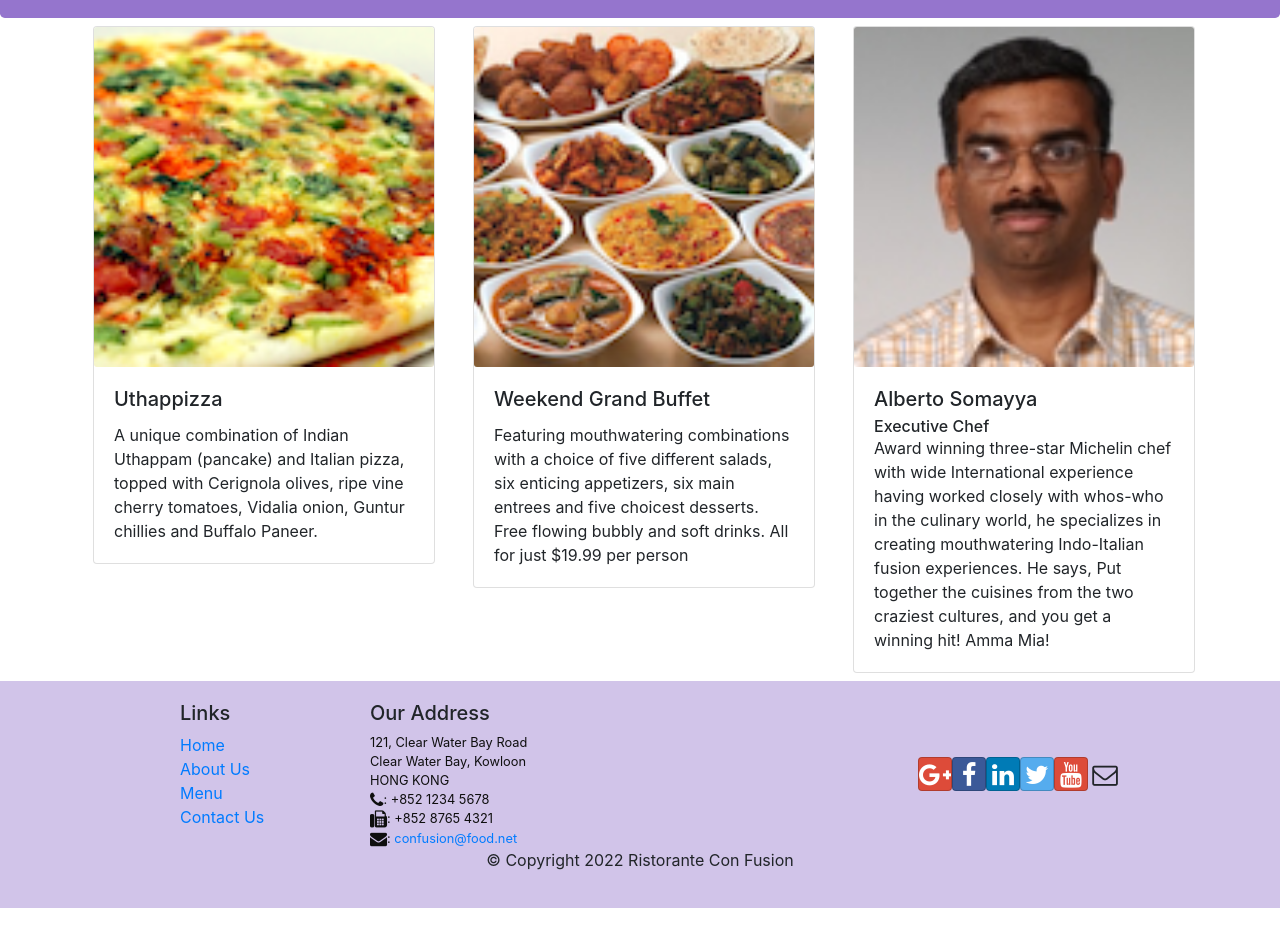
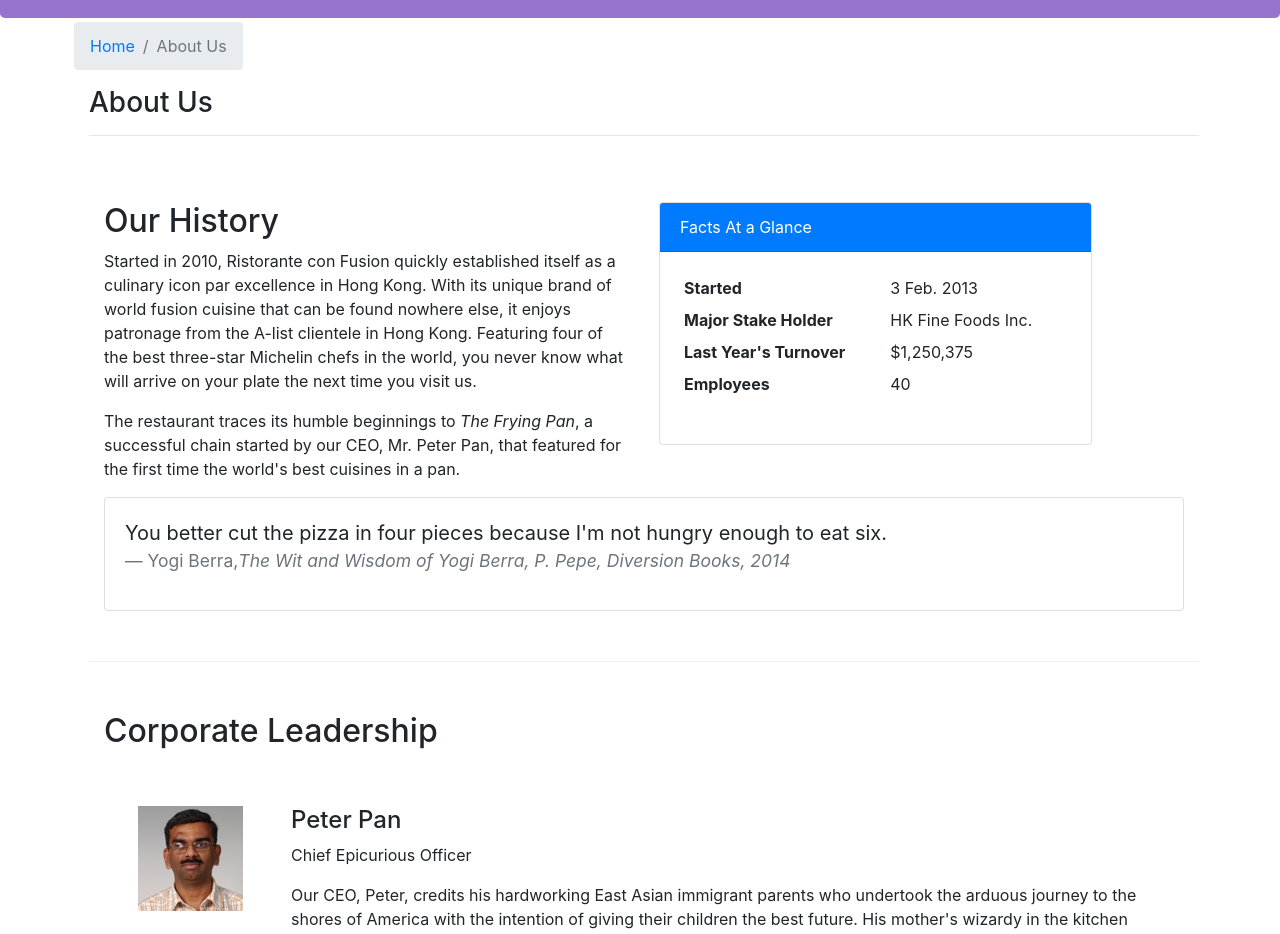
Before and after one commit to rbanerjee78/RestaurantApp, a React (Create React App) app: page /aboutus in a window 1280 px wide. Before the commit this address led to /home. Shown: the part 340-1274 px from the top of the page. Before the commit the page ends 1248 px from the top, so only its background shows below. Built offline with nearby package versions, Linux system fonts and the light colour scheme.

Commit message:
SPA Working Assignment for review

```diff
--- /dev/null
+++ b/src/components/AboutComponent.js
@@ -0,0 +1,107 @@
+import React from 'react';
+import { Breadcrumb, BreadcrumbItem, Card, CardBody, CardHeader, Media } from 'reactstrap';
+import { Link } from 'react-router-dom';
+
+
+
+function RenderLeader({leader}){
+    return(
+        <div key={leader.id} className="col-12 mt-5">
+        <Media tag="li">
+         <Media left middle>
+           <Media object src={leader.image} alt={leader.name} />
+         </Media>
+         <Media body className="ml-5">
+          <Media heading>{leader.name}</Media>
+          <p>{leader.designation}</p>
+          <p>{leader.description}</p>
+         </Media>
+        </Media>
+       </div>
+         )
+}
+
+
+
+const About = (props)=>{
+    const leaders = props.leaders.map((leader) => {
+
+        return (
+            <div className="col-12  m-1"  key={leader.id}>
+                <RenderLeader leader={leader}  />
+            </div>
+        );
+    });
+
+
+
+
+    return(
+        <div className="container">
+            <div className="row">
+                <Breadcrumb>
+                    <BreadcrumbItem><Link to="/home">Home</Link></BreadcrumbItem>
+                    <BreadcrumbItem active>About Us</BreadcrumbItem>
+                </Breadcrumb>
+                <div className="col-12">
+                    <h3>About Us</h3>
+                    <hr />
+                </div>
+            </div>
+            <div className="row row-content">
+                <div className="col-12 col-md-6">
+                    <h2>Our History</h2>
+                    <p>Started in 2010, Ristorante con Fusion quickly established itself as a culinary icon par excellence in Hong Kong. With its unique brand of world fusion cuisine that can be found nowhere else, it enjoys patronage from the A-list clientele in Hong Kong.  Featuring four of the best three-star Michelin chefs in the world, you never know what will arrive on your plate the next time you visit us.</p>
+                    <p>The restaurant traces its humble beginnings to <em>The Frying Pan</em>, a successful chain started by our CEO, Mr. Peter Pan, that featured for the first time the world's best cuisines in a pan.</p>
+                </div>
+                <div className="col-12 col-md-5">
+                    <Card>
+                        <CardHeader className="bg-primary text-white">Facts At a Glance</CardHeader>
+                        <CardBody>
+                            <dl className="row p-1">
+                                <dt className="col-6">Started</dt>
+                                <dd className="col-6">3 Feb. 2013</dd>
+                                <dt className="col-6">Major Stake Holder</dt>
+                                <dd className="col-6">HK Fine Foods Inc.</dd>
+                                <dt className="col-6">Last Year's Turnover</dt>
+                                <dd className="col-6">$1,250,375</dd>
+                                <dt className="col-6">Employees</dt>
+                                <dd className="col-6">40</dd>
+                            </dl>
+                        </CardBody>
+                    </Card>
+                </div>
+                <div className="col-12">
+                    <Card>
+                        <CardBody className="bg-faded">
+                            <blockquote className="blockquote">
+                                <p className="mb-0">You better cut the pizza in four pieces because
+                                    I'm not hungry enough to eat six.</p>
+                                <footer className="blockquote-footer">Yogi Berra,
+                                <cite title="Source Title">The Wit and Wisdom of Yogi Berra,
+                                    P. Pepe, Diversion Books, 2014</cite>
+                                </footer>
+                            </blockquote>
+                        </CardBody>
+                    </Card>
+                </div>
+            </div>
+            <div className="row row-content">
+                <div className="col-12">
+                    <h2>Corporate Leadership</h2>
+                </div>
+                <div className="col-12">
+                {leaders}
+                </div>
+            </div>
+        </div>
+    );
+    }
+
+
+
+
+
+
+
+export default About;
--- a/src/components/MainComponent.js
+++ b/src/components/MainComponent.js
@@ -10,6 +10,8 @@
 import Header from './HeaderComponent';
 import Footer from './FooterComponent';
 import Contact from './ContactComponent';
+import About from './AboutComponent';
+
 
 
 
@@ -59,6 +61,7 @@
         <Route exact path="/menu" component={() => <Menu dishes={this.state.dishes} />} />
         <Route exact path='/contactus' component={Contact} />
         <Route path='/menu/:dishId' component={DishWithId} />
+        <Route exact path='/aboutus' component={() => <About leaders={ this.state.leaders}/>} />
         <Redirect  to="/home" />
 
       </Switch>
```
